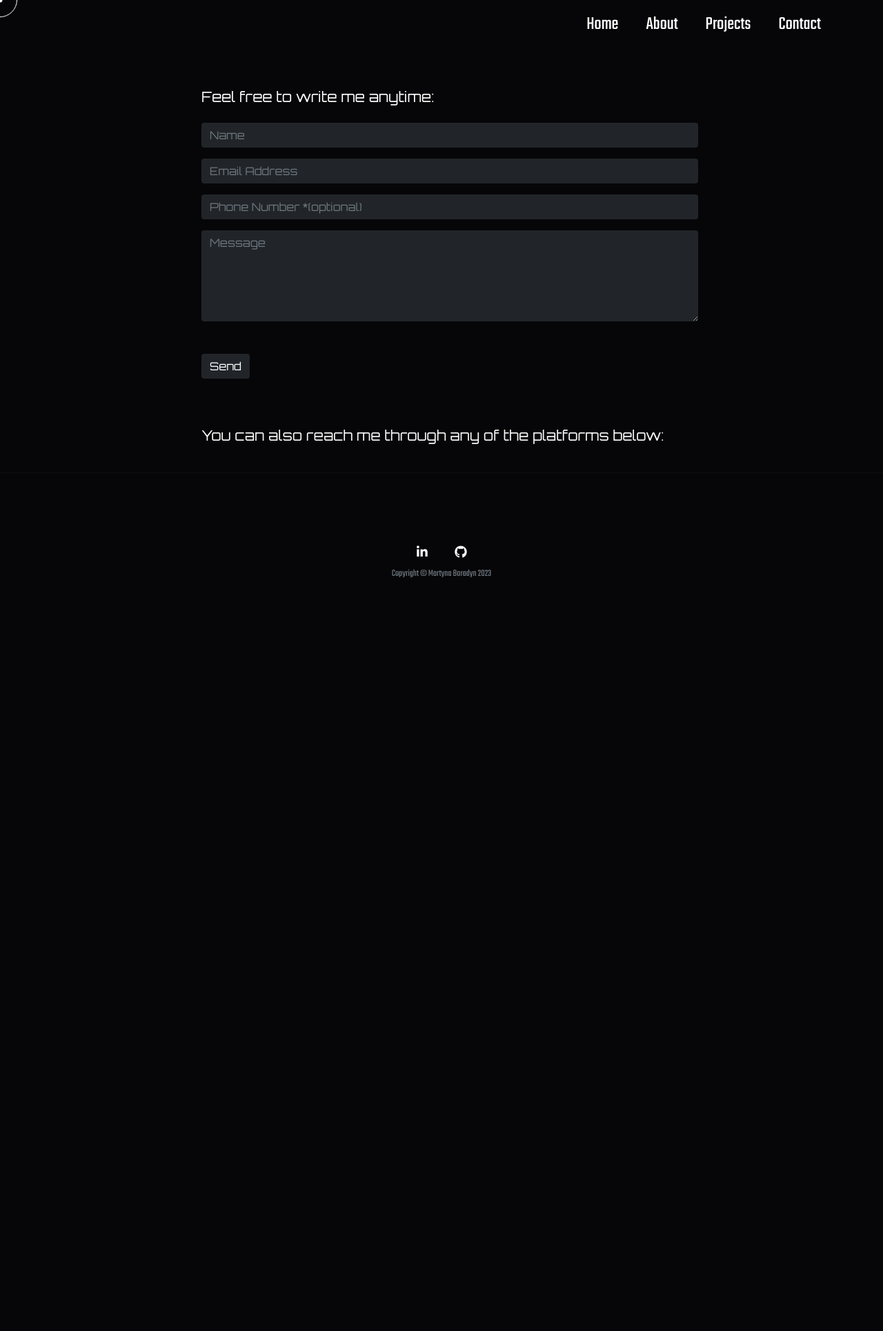
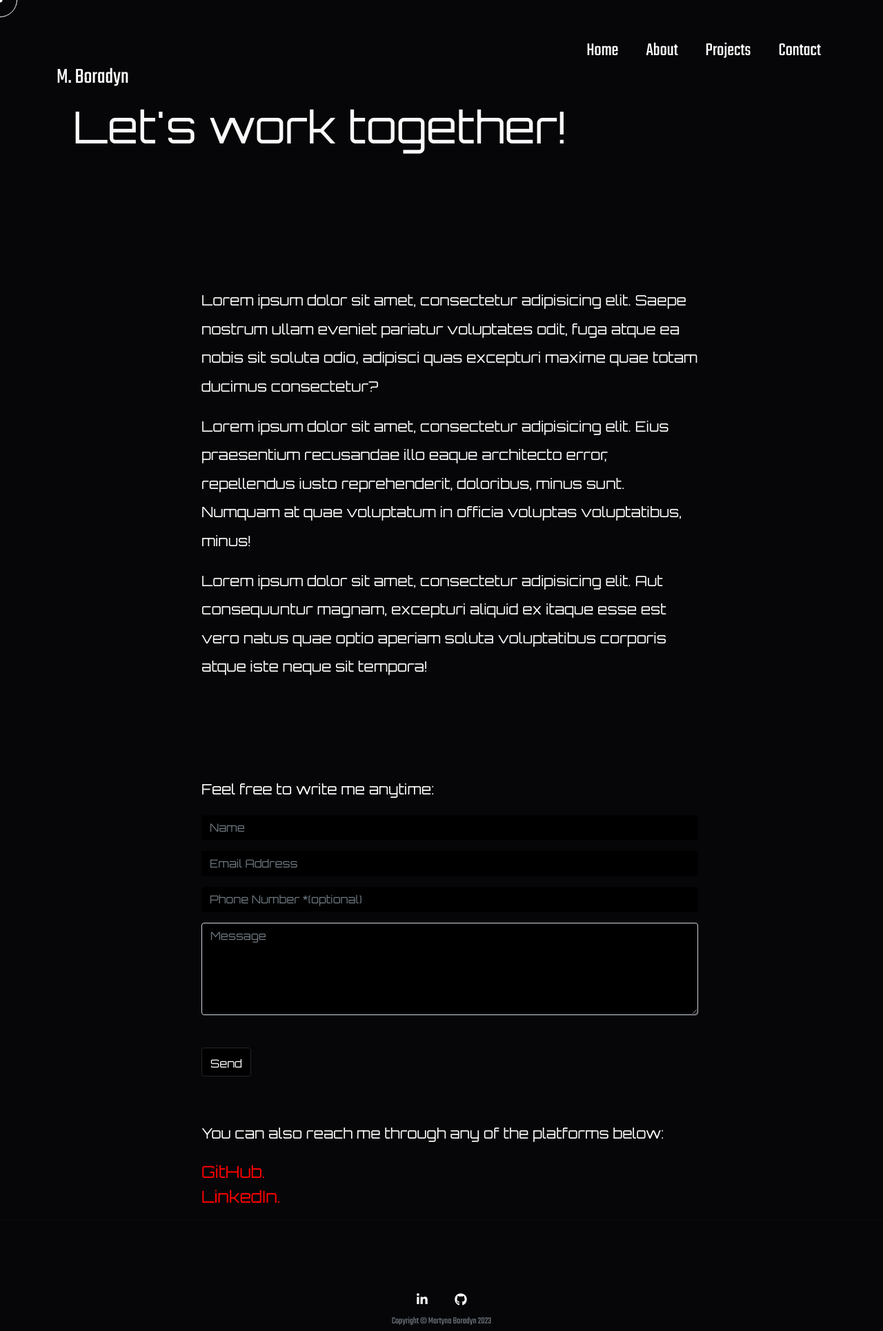
Before and after one commit to Veluthil/Portfolio-Project, a Flask app: page /contact in a window 1280 px wide. Shown: the whole page at 69% size. Before the commit the page ends 837 px from the top, so only its background shows below. Run offline with Flask 2, Linux system fonts and the light colour scheme; some libraries are stand-ins or nearby versions.

Commit message:
Changes in main.py, custom-styles.css, header.html, footer.html. Add content in projects.html, about.html, contact.html.

```diff
--- a/main.py
+++ b/main.py
@@ -37,7 +37,8 @@ def strip_invalid_html(content):
 
 @app.route("/")
 def home():
-    return render_template("index.html")
+    main_page = True
+    return render_template("index.html", main_page=main_page)
 
 
 @app.route("/about")
--- a/static/css/custom-styles.css
+++ b/static/css/custom-styles.css
@@ -69,19 +69,24 @@ section {
     text-decoration: none;
 }
 
-.a-social:hover {
-    color: #A6A6A6;
-}
-
 .navbar {
     background: transparent;
     font-size: 1.7rem;
+}
+
+.navbar-brand {
+    font-size: 2rem;
+    padding-top: 5rem;
+    background: transparent;
 }
 
 .nav-item {
     margin: 0 0 0 1.5rem;
 }
 
+ul.navbar-nav a:hover {
+    color: red !important;
+}
 
 @media (max-width: 768px) {
     nav.navbar {
@@ -165,7 +170,7 @@ footer .copyright {
 }
 
 .stack a:hover {
-    color: #A6A6A6;
+    color: red;
     clip-path: inset(var(--clip-top) 0 var(--clip-bottom) 0);
     animation: stack 440ms cubic-bezier(0,.2,0,1.2), glitch 2s ease infinite 0.5s alternate-reverse;
 }
@@ -203,3 +208,31 @@ footer .copyright {
     }
     4%, 100% {  text-shadow: none; transform: none; }
 }
+
+.contact {
+    font-size: 4rem;
+}
+
+.btn {
+    padding-top: 10px;
+    background-color: black;
+}
+
+.form-control {
+    background-color: black;
+}
+
+.form-control:focus {
+    background-color: #3B3B3B;
+}
+
+.platform {
+    color: red;
+    text-decoration: none;
+    font-size: 1.5rem;
+}
+
+.platform:hover {
+    color: white;
+    text-decoration: none;
+}
--- a/templates/about.html
+++ b/templates/about.html
@@ -1,5 +1,8 @@
 {% include "header.html" %}
-
+<div class="container main">
+    <p class="contact">About me.</p>
+</div>
+    <br>
 <div class="container main">
     <div class="row">
       <div class="col-lg-8 col-md-10 mx-auto">
--- a/templates/contact.html
+++ b/templates/contact.html
@@ -1,5 +1,17 @@
 {% include "header.html" %}
-
+<div class="container main">
+    <p class="contact">Let's work together!</p>
+</div>
+<br>
+<div class="container main">
+    <div class="row">
+      <div class="col-lg-8 col-md-10 mx-auto">
+        <p>Lorem ipsum dolor sit amet, consectetur adipisicing elit. Saepe nostrum ullam eveniet pariatur voluptates odit, fuga atque ea nobis sit soluta odio, adipisci quas excepturi maxime quae totam ducimus consectetur?</p>
+        <p>Lorem ipsum dolor sit amet, consectetur adipisicing elit. Eius praesentium recusandae illo eaque architecto error, repellendus iusto reprehenderit, doloribus, minus sunt. Numquam at quae voluptatum in officia voluptas voluptatibus, minus!</p>
+        <p>Lorem ipsum dolor sit amet, consectetur adipisicing elit. Aut consequuntur magnam, excepturi aliquid ex itaque esse est vero natus quae optio aperiam soluta voluptatibus corporis atque iste neque sit tempora!</p>
+      </div>
+    </div>
+  </div>
 <div class="container main">
     <div class="row">
         <div class="col-lg-8 col-md-10 mx-auto">
@@ -7,28 +19,28 @@
             {% with messages = get_flashed_messages() %}
             {% if messages %}
             {% for message in messages %}
-            <p style="color: red:">{{ message }}</p>
+            <p style="color: red">{{ message }}</p>
             {% endfor %}
             {% endif %}
             {% endwith %}
             <form name="sentMessage" id="contactForm" action="{{ url_for('contact') }}" method="post" novalidate>
                 <div class="control-group">
                     <div class="form-group floating-label-form-group controls">
-                        <input type="text" class="form-control bg-dark border-0 text-light" placeholder="Name" name="name" id="name"
+                        <input type="text" class="form-control border-0 text-light" placeholder="Name" name="name" id="name"
                                data-validation-required-message="Please enter your name." required>
                         <p class="help-block text-danger"></p>
                     </div>
                 </div>
                 <div class="control-group">
                     <div class="form-group floating-label-form-group controls">
-                        <input type="email" class="form-control bg-dark border-0 text-light" placeholder="Email Address" name="email" id="email"
+                        <input type="email" class="form-control border-0 text-light" placeholder="Email Address" name="email" id="email"
                                data-validation-required-message="Please enter your email address." required>
                         <p class="help-block text-danger"></p>
                     </div>
                 </div>
                 <div class="control-group">
                     <div class="form-group col-xs-12 floating-label-form-group controls">
-                        <input type="tel" class="form-control bg-dark border-0 text-light" placeholder="Phone Number *(optional)" name="phone"
+                        <input type="tel" class="form-control border-0 text-light" placeholder="Phone Number *(optional)" name="phone"
                                id="phone"
                                required data-validation-required-message="Please enter your phone number.">
                         <p class="help-block text-danger"></p>
@@ -36,14 +48,14 @@
                 </div>
                 <div class="control-group">
                     <div class="form-group floating-label-form-group controls">
-                        <textarea rows="5" class="form-control bg-dark border-0 text-light" placeholder="Message" name="message" id="message"
+                        <textarea rows="5" class="form-control border-1 text-light" placeholder="Message" name="message" id="message"
                                   data-validation-required-message="Please enter a message." required></textarea>
                         <p class="help-block text-danger"></p>
                     </div>
                 </div>
                 <br>
                 <div id="success"></div>
-                <button type="submit" class="btn btn-primary btn-dark border-0" id="sendMessageButton">Send</button>
+                <button type="submit" class="btn btn-dark border-1" style="cursor: none" id="sendMessageButton">Send</button>
             </form>
             <br>
             {% if msg_sent: %}
@@ -52,6 +64,9 @@
             {% endif %}
             <br>
             <p>You can also reach me through any of the platforms below:</p>
+            <a class="platform" href="https://github.com/Veluthil">GitHub.</a>
+            <br>
+            <a class="platform" href="https://www.linkedin.com/in/martyna-boradyn-6b890824b/">LinkedIn.</a>
         </div>
     </div>
 </div>
--- a/templates/footer.html
+++ b/templates/footer.html
@@ -27,24 +27,24 @@
                 </div>
             </div>
         </div>
-    </footer>
-</section>
-<div class="cursor-outer"></div>
+        <div class="cursor-outer"></div>
 <div class="cursor-inner"></div>
 
 <script>
         const cursor = document.querySelector(".cursor-inner");
         const cursor2 = document.querySelector(".cursor-outer");
         document.addEventListener("mousemove", e=>{
-            cursor.style.top = e.pageY + "px";
-            cursor.style.left = e.pageX + "px";
+            cursor.style.top = e.clientY + "px";
+            cursor.style.left = e.clientX + "px";
 
-            cursor2.style.top = e.pageY + "px";
-            cursor2.style.left = e.pageX + "px";
+            cursor2.style.top = e.clientY + "px";
+            cursor2.style.left = e.clientX + "px";
         })
 
+</script>
+    </footer>
+</section>
 
-</script>
 
 <!-- Bootstrap core JavaScript -->
 <script src="https://cdn.jsdelivr.net/npm/bootstrap@5.1.0/dist/js/bootstrap.bundle.min.js"
--- a/templates/header.html
+++ b/templates/header.html
@@ -35,8 +35,10 @@
 <!-- Navigation -->
 <nav class="navbar navbar-expand-lg navbar-dark me-auto fixed-top" id="mainNav">
     <div class="container">
-        <!--    <a class="navbar-brand" href="#">MBoradyn</a>-->
-        <button class="navbar-toggler navbar-toggler-right" type="button" data-bs-toggle="collapse"
+        {% if not main_page: %}
+            <a class="navbar-brand" href="{{ url_for('home') }}">M. Boradyn</a>
+        {% endif %}
+        <button class="navbar-toggler navbar-toggler-right border-0" type="button" data-bs-toggle="collapse"
                 data-bs-target="#navbarNavAltMarkup" aria-controls="navbarNavAltMarkup" aria-expanded="false"
                 aria-label="Toggle navigation">
             <span class="navbar-toggler-icon"></span>
```
Also changed, not shown: templates/projects.html (+14 -0 lines).
